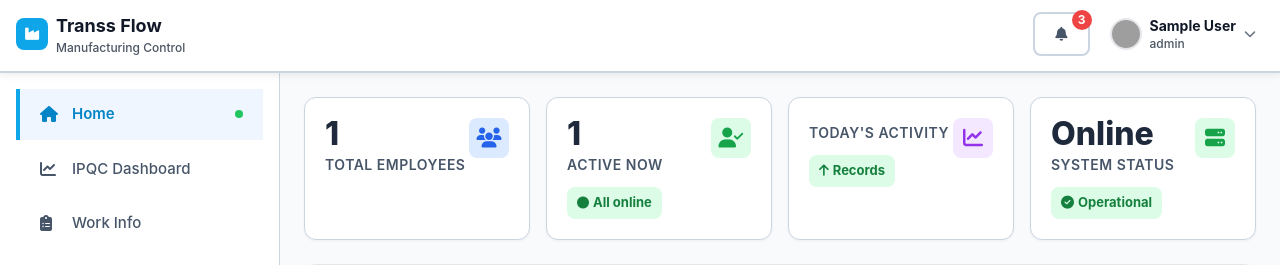
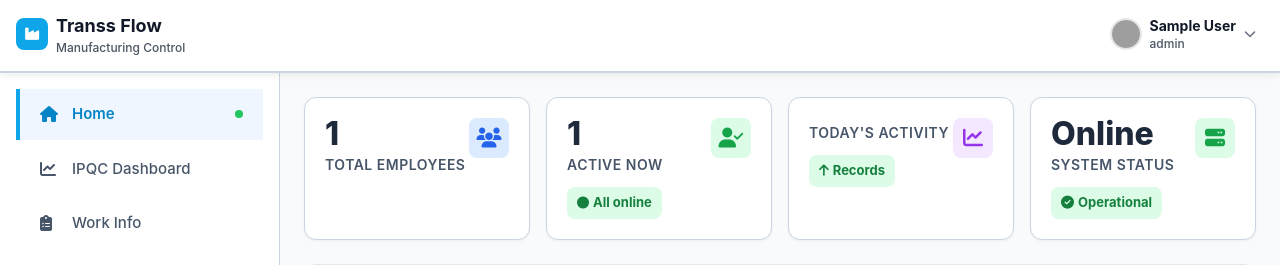
Before and after one commit to MrSingh0729/transs_flow_final, a Django app: page / in a window 1280 px wide. Shown: the top 265 px of the page. Run offline with Django 5.2, Linux system fonts and the light colour scheme; the visitor is signed in with stand-in values (Sample User, id 1); data comes from the database, SQL or seed files in the repository; some libraries are stand-ins or nearby versions; grey boxes are pictures that could not be loaded.

Commit message:
Update base.html

```diff
--- a/transs_flow/templates/base.html
+++ b/transs_flow/templates/base.html
@@ -671,9 +671,9 @@
         <div class="px-4 py-3 flex items-center justify-between">
             <div class="flex items-center gap-4">
                 <!-- Mobile menu toggle -->
-                <button onclick="toggleSidebar()" class="btn btn-secondary touch-target lg:hidden">
+                <!-- <button onclick="toggleSidebar()" class="btn btn-secondary touch-target lg:hidden">
                     <i class="fas fa-bars"></i>
-                </button>
+                </button> -->
 
                 <!-- Logo -->
                 <div class="flex items-center gap-2">
@@ -689,11 +689,11 @@
 
             <div class="flex items-center gap-3">
                 <!-- Notifications -->
-                <button class="relative btn btn-secondary touch-target">
+                <!-- <button class="relative btn btn-secondary touch-target">
                     <i class="fas fa-bell"></i>
                     <span
                         class="absolute -top-1 -right-1 w-5 h-5 bg-red-500 text-white text-xs rounded-full flex items-center justify-center font-bold">3</span>
-                </button>
+                </button> -->
 
                 <!-- User Dropdown -->
                 <div class="user-dropdown" id="userDropdown">
@@ -764,9 +764,9 @@
         <aside id="sidebar" class="sidebar">
             <div class="p-4">
                 <!-- Close button for mobile -->
-                <button onclick="toggleSidebar()" class="btn btn-secondary mb-4 w-full lg:hidden">
+                <!-- <button onclick="toggleSidebar()" class="btn btn-secondary mb-4 w-full lg:hidden">
                     <i class="fas fa-times mr-2"></i>Close Menu
-                </button>
+                </button> -->
 
                 <!-- Logo section -->
                 <!-- <div class="flex items-center gap-3 mb-6 pb-4 border-b">
```
